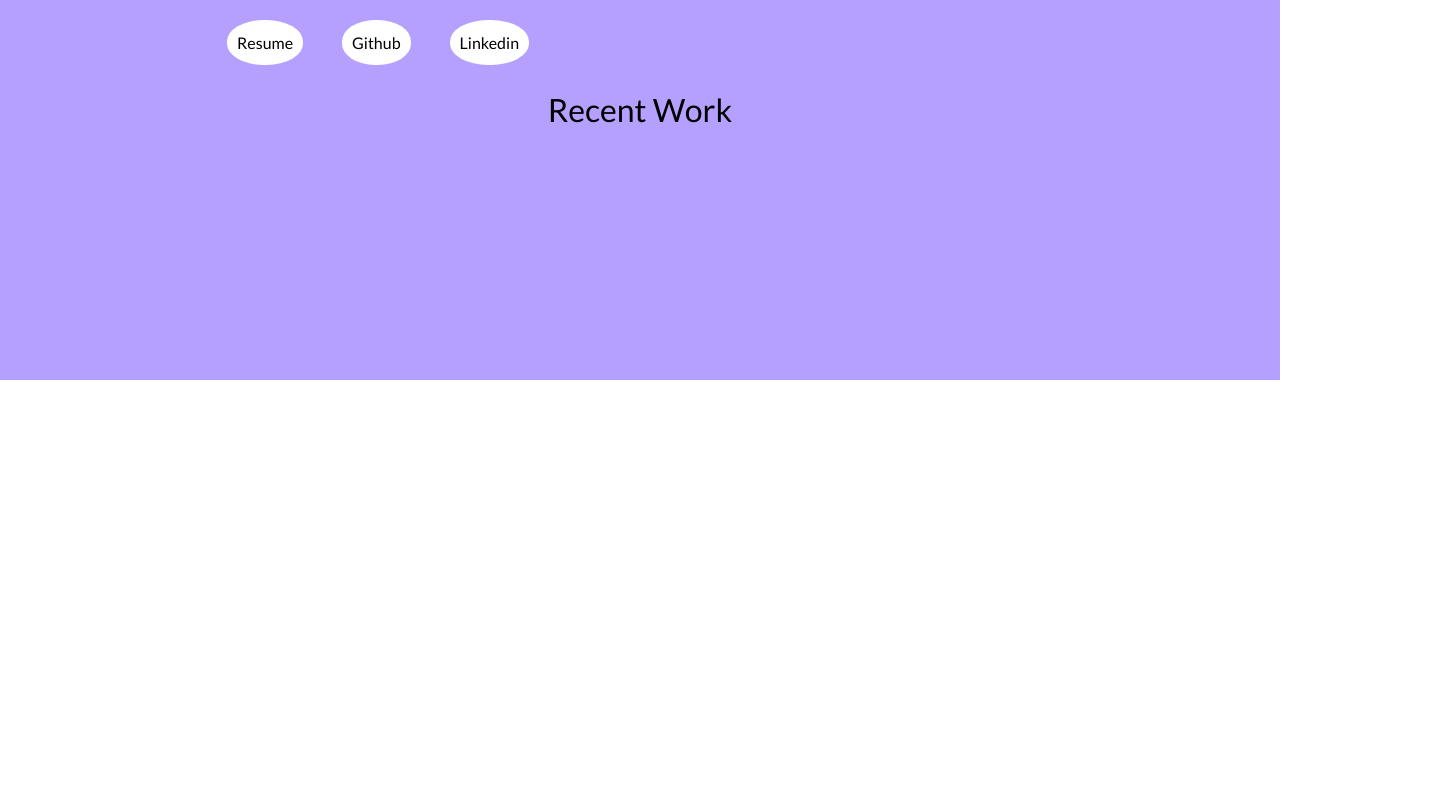
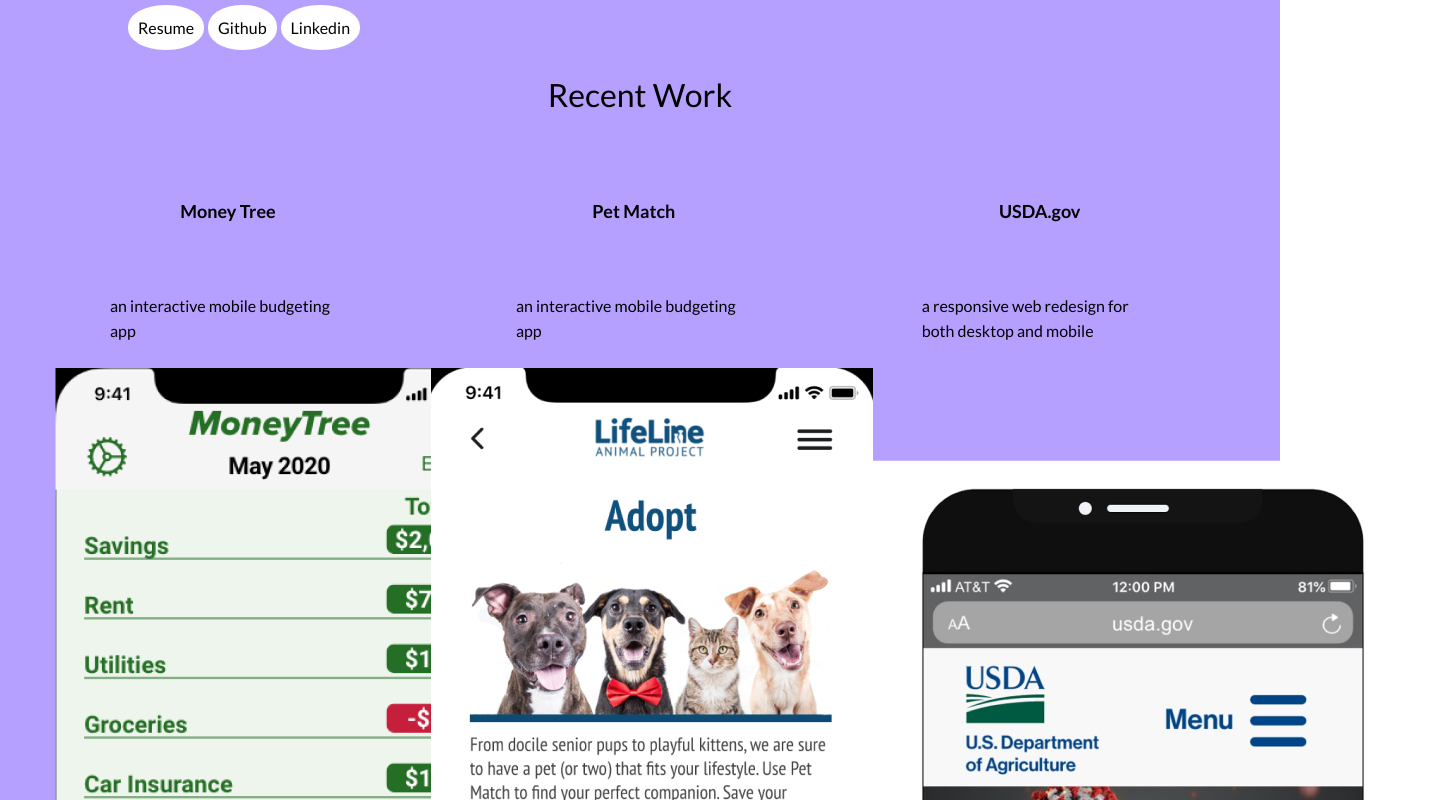
Before and after one commit to mhpMHP27167/UX_UI_Unit_19_Portfolio, a plain HTML site: page html/index.html in a window 1280 px wide. Shown: the part 420-1220 px from the top of the page, 1449 px wide, since content can reach past the window. Before the commit the page ends 800 px from the top, so only its background shows below. Drawn offline with Linux system fonts and the light colour scheme.

Commit message:
more changes can't figure out margin

```diff
--- a/css/styles.css
+++ b/css/styles.css
@@ -6,7 +6,7 @@ body {
     background-repeat: no-repeat;
     margin: 0;
     background-size: cover;
-    margin: 20pt;
+    margin: 35px;
 }
 h1 {
     font-family: 'Lato', 'sans-serif';
@@ -30,6 +30,15 @@ h3 {
     color: #ffffff;
     text-align: center;
     text-shadow: 0.5px 0.5px 1px rgba(0, 0, 0, 0.3);
+    text-decoration: none;
+}
+h4 {
+    font-family: 'Lato', 'sans-serif';
+    font-style: normal;
+    font-weight: bold;
+    font-size: 18px;
+    margin: 15%;
+    text-align: center;
 }
 a {
     text-decoration: none;
@@ -49,6 +58,7 @@ a {
     text-align: center;
     background: #6E42FF;
     opacity: 80%;
+    text-decoration: none;
 }
 .wrapper:hover {
     background: radial-gradient( ellipse at center, #6E42FF 30%, #6E42FF 60%, white 70%);
@@ -79,15 +89,18 @@ p {
     font-weight: normal;
     font-size: 16px;
     line-height: 25px;
-    margin: 15%;
+    margin: 35px;
     margin-top: 25px;
     margin-bottom: 25px;
+    display: block;
+    padding-top: 10px;
+    padding-left: 50px;
+    padding-right: 50px;
 }
 .pageheading {
     text-align: center;
 }
 button {
-    margin-left: 15%;
     background-color: white;
     border-radius: 48%;
     padding: 10px 10px;
@@ -95,7 +108,6 @@ button {
     width: max-content;
     border: none;
     align-items: center;
-    margin-left: 35px;
     font-family: Lato;
     font-style: normal;
     font-weight: 400;
@@ -103,7 +115,14 @@ button {
     line-height: 25px;
 }
 .buttons {
-    margin: 15%;
     margin-top: 25px;
     margin-bottom: 25px;
 }
+.resume {
+    margin-left: 8rem;
+}
+.projects {
+    margin: 25px;
+    display: grid;
+    grid-template-columns: 33% 33% 33%;
+}
--- a/html/index.html
+++ b/html/index.html
@@ -57,7 +57,7 @@
             press releases and edited other marketing materials in the communications department at the Georgia Museum
             of Art.-->
             <div class="buttons">
-            <button>Resume</button>
+            <button class="resume">Resume</button>
             <button>Github</button>
             <button>Linkedin</button>
             </div>
@@ -65,16 +65,21 @@
     <!-- Recent work previews with 3 images, a short description and title. -->
     <div class="recentwork">
         <h1 class="pageheading">Recent Work</h1>
-        <div>
+        <div class="projects">
             <div>
-
-
+                <h4>Money Tree</h4>
+                <p class=blocktext>an interactive mobile budgeting app</p>
+                <img src="../images/Home Page – 1 1.png" alt="Money-Tree Homepage">
             </div>
             <div>
-
+                <h4>Pet Match</h4>
+                <p class=blocktext>an interactive mobile budgeting app</p>
+                <img src="../images/Screen Shot 2020-08-21 at 10.07 1.png" alt="Money-Tree Homepage">
             </div>
             <div>
-
+                <h4>USDA.gov</h4>
+                <p class=blocktext>a responsive web redesign for both desktop and mobile</p>
+                <img src="../images/USDA 1.png" alt="USDA.gov Homepage">
             </div>
         </div>
     </div>
```
